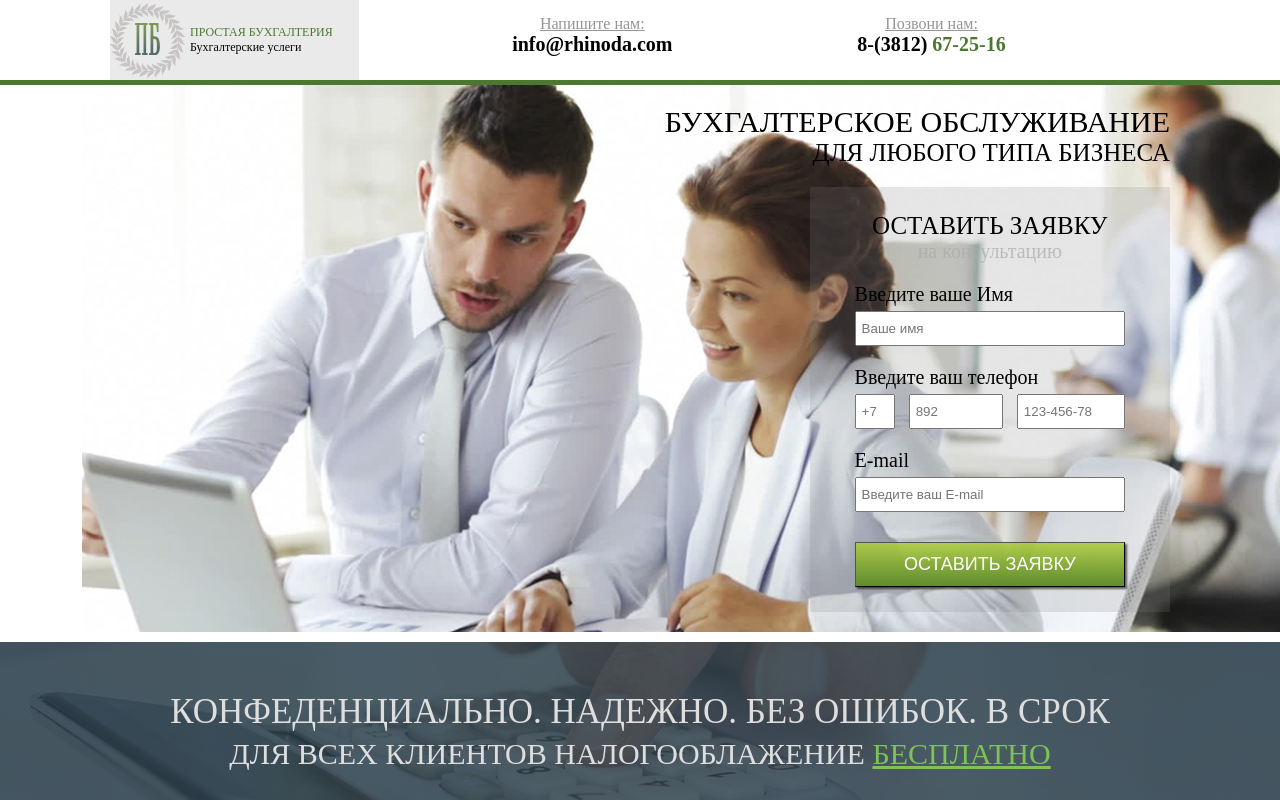
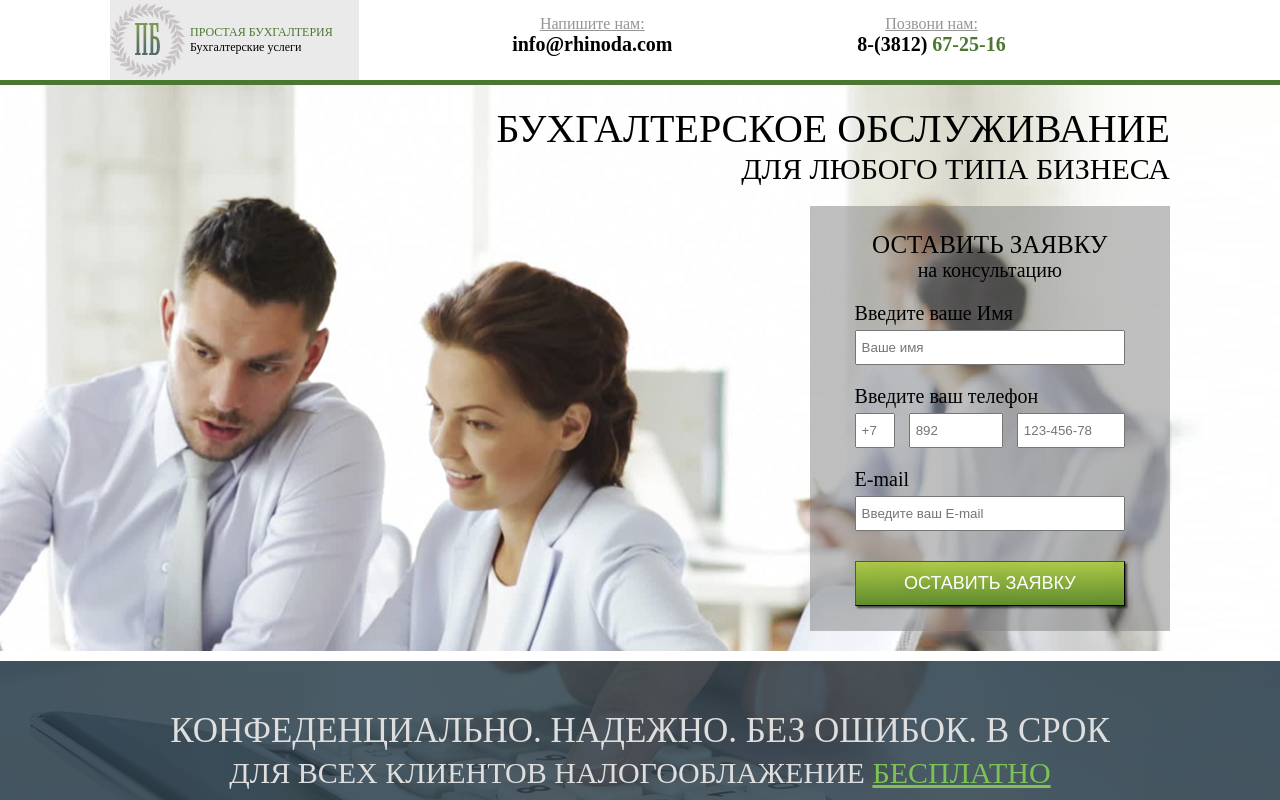
Before and after one commit to TonyKilov/buhgalteria, a plain HTML site: page index.html in a window 1280 px wide. Shown: the top 800 px of the page. Drawn offline with Linux system fonts and the light colour scheme.

Commit message:
update code

```diff
--- a/css/style.css
+++ b/css/style.css
@@ -94,7 +94,7 @@ li.container-service-right { list-style-image: url("../image/list-marker--active
 
 .basic_image-bglogo{
 	background: url(../image/bg-1.png) no-repeat center bottom;
-	background-position: 82px;
+	background-position: 70% 5%;
 	overflow-x: hidden;
 }
 
@@ -111,7 +111,7 @@ li.container-service-right { list-style-image: url("../image/list-marker--active
 .basic_form {
 	float: right;
     width: 34%;
-    background-color: rgba(128,128,128,0.2);
+    background-color: rgba(128,128,128,0.5);
     margin: 20px 0;
     padding: 25px 45px;
     box-sizing: border-box;
@@ -125,6 +125,7 @@ li.container-service-right { list-style-image: url("../image/list-marker--active
 }
 .basic_form-txt {
 	display: block;
+	color: black;
 	font-size: 20px;
 }
 
@@ -166,12 +167,12 @@ li.container-service-right { list-style-image: url("../image/list-marker--active
 }
 
 .lozung-title {
-	font-size: 30px;
+	font-size: 40px;
 	text-transform: uppercase;
 }
 
 .lozung-txt {
-	font-size: 25px;
+	font-size: 30px;
 	display: block;
 	text-transform: uppercase;
 }
```
